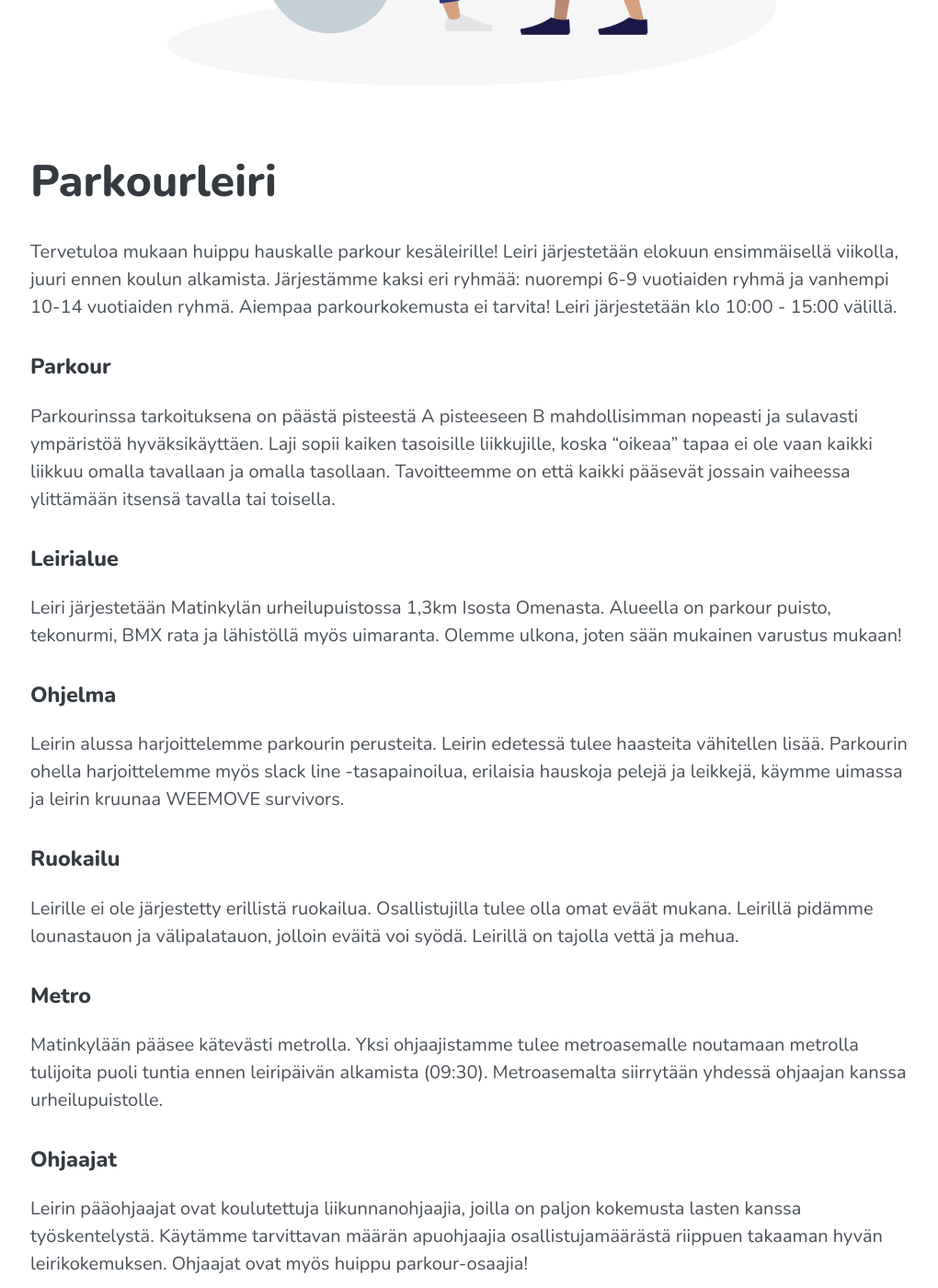
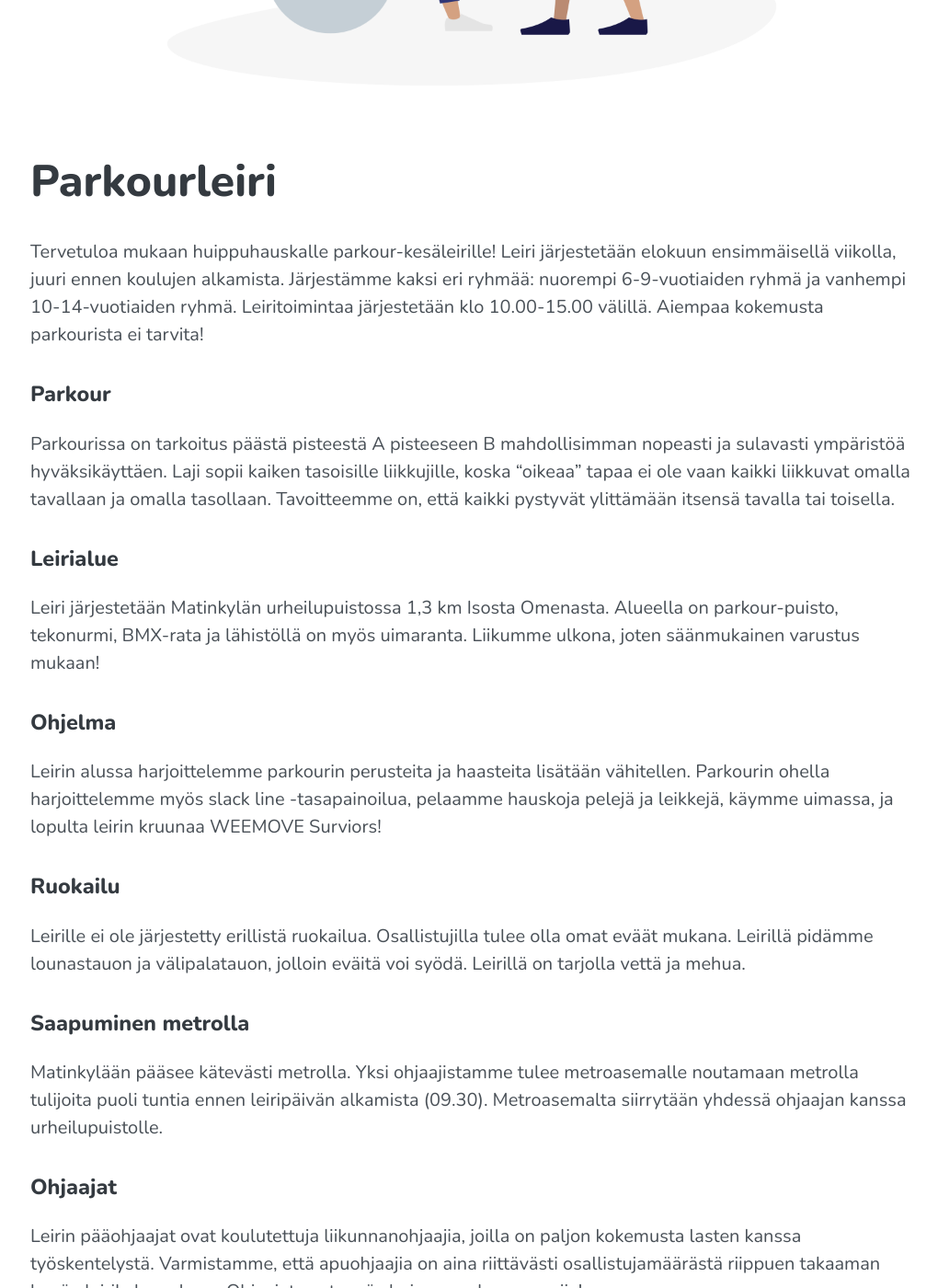
Before and after one commit to Funktum/weemove, a Jekyll site: the page built from _pages/kesäleiri.md, in a window 1280 px wide and 1400 px high, scrolled down 510 px. Shown: the whole window at 92% size, without its empty margins (127-1147 px from the left). Built offline with Jekyll 4.4.1, drawn with Linux system fonts in a browser that asks for light colours; a script that is not in the unit is left out; some of the changed text lies outside the part shown.

Commit message:
Update kesäleiri.md

```diff
--- a/_pages/kesäleiri.md
+++ b/_pages/kesäleiri.md
@@ -6,41 +6,49 @@
 
 ---
 
-Tervetuloa mukaan huippu hauskalle parkour kesäleirille! Leiri järjestetään elokuun ensimmäisellä viikolla, juuri ennen koulun
-alkamista. Järjestämme kaksi eri ryhmää: nuorempi 6-9 vuotiaiden ryhmä ja vanhempi 10-14 vuotiaiden ryhmä. Aiempaa parkourkokemusta
-ei tarvita! Leiri järjestetään klo 10:00 - 15:00 välillä.
+Tervetuloa mukaan huippuhauskalle parkour-kesäleirille! Leiri järjestetään elokuun
+ensimmäisellä viikolla, juuri ennen koulujen alkamista. Järjestämme kaksi eri ryhmää:
+nuorempi 6-9-vuotiaiden ryhmä ja vanhempi 10-14-vuotiaiden ryhmä. Leiritoimintaa
+järjestetään klo 10.00-15.00 välillä. Aiempaa kokemusta parkourista ei tarvita!
 
 ### Parkour
-Parkourinssa tarkoituksena on päästä pisteestä A pisteeseen B mahdollisimman nopeasti ja sulavasti ympäristöä hyväksikäyttäen.
-Laji sopii kaiken tasoisille liikkujille, koska "oikeaa" tapaa ei ole vaan kaikki liikkuu omalla tavallaan ja omalla tasollaan.
-Tavoitteemme on että kaikki pääsevät jossain vaiheessa ylittämään itsensä tavalla tai toisella.
+Parkourissa on tarkoitus päästä pisteestä A pisteeseen B mahdollisimman nopeasti ja
+sulavasti ympäristöä hyväksikäyttäen. Laji sopii kaiken tasoisille liikkujille, koska
+“oikeaa” tapaa ei ole vaan kaikki liikkuvat omalla tavallaan ja omalla tasollaan.
+Tavoitteemme on, että kaikki pystyvät ylittämään itsensä tavalla tai toisella.
 
 ### Leirialue
-Leiri järjestetään Matinkylän urheilupuistossa 1,3km Isosta Omenasta. Alueella on parkour puisto, tekonurmi, BMX rata ja lähistöllä
-myös uimaranta. Olemme ulkona, joten sään mukainen varustus mukaan!
+Leiri järjestetään Matinkylän urheilupuistossa 1,3 km Isosta Omenasta. Alueella on
+parkour-puisto, tekonurmi, BMX-rata ja lähistöllä on myös uimaranta. Liikumme
+ulkona, joten säänmukainen varustus mukaan!
+
 ### Ohjelma
-Leirin alussa harjoittelemme parkourin perusteita. Leirin edetessä tulee haasteita vähitellen lisää. Parkourin ohella
-harjoittelemme myös slack line -tasapainoilua, erilaisia hauskoja pelejä ja leikkejä, käymme uimassa ja leirin kruunaa WEEMOVE
-survivors.
+Leirin alussa harjoittelemme parkourin perusteita ja haasteita lisätään vähitellen.
+Parkourin ohella harjoittelemme myös slack line -tasapainoilua, pelaamme hauskoja
+pelejä ja leikkejä, käymme uimassa, ja lopulta leirin kruunaa WEEMOVE Surviors!
 
 ### Ruokailu
-Leirille ei ole järjestetty erillistä ruokailua. Osallistujilla tulee olla omat eväät mukana. Leirillä pidämme lounastauon ja
-välipalatauon, jolloin eväitä voi syödä. Leirillä on tajolla vettä ja mehua.
+Leirille ei ole järjestetty erillistä ruokailua. Osallistujilla tulee olla omat eväät mukana.
+Leirillä pidämme lounastauon ja välipalatauon, jolloin eväitä voi syödä. Leirillä on
+tarjolla vettä ja mehua.
 
-### Metro
-Matinkylään pääsee kätevästi metrolla. Yksi ohjaajistamme tulee metroasemalle noutamaan metrolla tulijoita puoli tuntia ennen
-leiripäivän alkamista (09:30). Metroasemalta siirrytään yhdessä ohjaajan kanssa urheilupuistolle.
+### Saapuminen metrolla
+Matinkylään pääsee kätevästi metrolla. Yksi ohjaajistamme tulee metroasemalle
+noutamaan metrolla tulijoita puoli tuntia ennen leiripäivän alkamista (09.30).
+Metroasemalta siirrytään yhdessä ohjaajan kanssa urheilupuistolle.
 
 ### Ohjaajat
-Leirin pääohjaajat ovat koulutettuja liikunnanohjaajia, joilla on paljon kokemusta lasten kanssa työskentelystä. Käytämme
-tarvittavan määrän apuohjaajia osallistujamäärästä riippuen takaaman hyvän leirikokemuksen. Ohjaajat ovat myös huippu parkour-osaajia!
+Leirin pääohjaajat ovat koulutettuja liikunnanohjaajia, joilla on paljon kokemusta lasten
+kanssa työskentelystä. Varmistamme, että apuohjaajia on aina riittävästi
+osallistujamäärästä riippuen takaaman hyvän leirikokemuksen. Ohjaajat ovat myös
+huippu parkour-osaajia!
 
 ### Aikataulut ja yhteenveto
 
-- Leiri järjestetään 29.7 - 2.8.2019, klo 10:00 - 15:00 (5h/päivä)
+- Leiri järjestetään 29.7-2.8.2019, klo 10.00 - 15.00 (5h/päivä)
 - Leiripaikkana toimii Matinkylän Urheilupuisto, Matinkartanontie 1, 02230 Espoo
-- Leiriä ohjaa koulutetut liikunnanohjaajat ja parkourosaajat
-- Aiempaa parkourkokemusta ei osallistujilta vaadita!
+- Leiriä ohjaa koulutetut liikunnanohjaajat ja parkour-osaajat
+- Aiempaa parkour-kokemusta ei vaadita!
 - Osallistujat tuovat omat eväät mukaan leirille
 - Tarkemmat tiedot varustuksesta, leirisäännöistä ja kokoontumispaikoista tulevat sähköpostitse ilmoittautumisen jälkeen
 - Vi talar också svenska!
```
Also changed, not shown: other parts of _pages/kesäleiri.md (+4 -1 lines).
